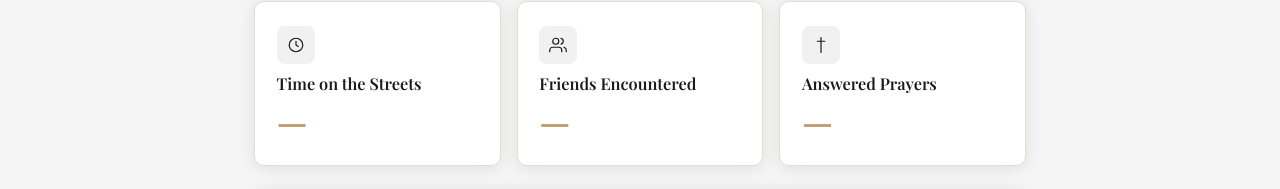
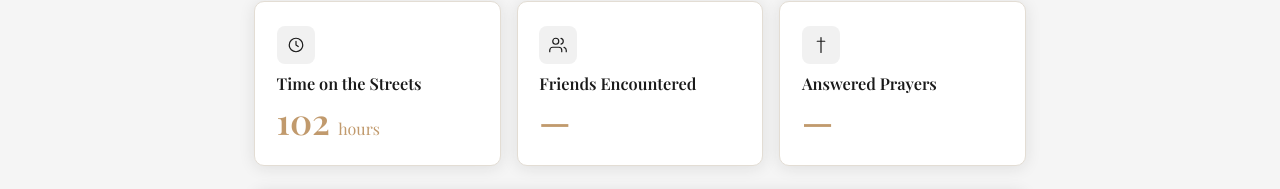
Before and after one commit to sergangulo27-web/sergangulo27-web.github.io, a plain HTML site: page index.html in a window 1280 px wide. Shown: the part 716-905 px from the top of the page. Drawn offline with nearby package versions, Linux system fonts and the light colour scheme; a web font is replaced by a local one.

Commit message:
Home page: Time on the Streets = 102 hours
Co-Authored-By: Claude Opus 5.5 <noreply@anthropic.com>
Claude-Session: https://claude.ai/code/session_01MDB126HJiPSCx7b3s9ctap

```diff
--- a/index.html
+++ b/index.html
@@ -373,6 +373,7 @@ nav a:hover, nav a.active { color: var(--gold-light); }
 }
 .stat-card h3 { font-family: 'Playfair Display', serif; font-size: 1.02rem; color: var(--navy); font-weight: 600; }
 .stat-num { font-family: 'Playfair Display', serif; font-size: 2.2rem; font-weight: 600; color: var(--gold); line-height: 1.1; }
+.stat-unit { font-size: 1rem; font-weight: 400; }
 
 /* ── QUOTE CARD ── */
 .quote-card {
@@ -519,7 +520,7 @@ footer .footer-name { color: rgba(255,255,255,0.8); font-family: 'Playfair Displ
     <div class="stat-card">
       <div class="hub-icon"><svg viewBox="0 0 24 24"><circle cx="12" cy="12" r="9"/><path d="M12 7v5l3 2"/></svg></div>
       <h3>Time on the Streets</h3>
-      <div class="stat-num">—</div>
+      <div class="stat-num">102 <span class="stat-unit">hours</span></div>
     </div>
     <div class="stat-card">
       <div class="hub-icon"><svg viewBox="0 0 24 24"><path d="M17 21v-2a4 4 0 00-4-4H5a4 4 0 00-4 4v2"/><circle cx="9" cy="7" r="4"/><path d="M23 21v-2a4 4 0 00-3-3.87"/><path d="M16 3.13a4 4 0 010 7.75"/></svg></div>
```
